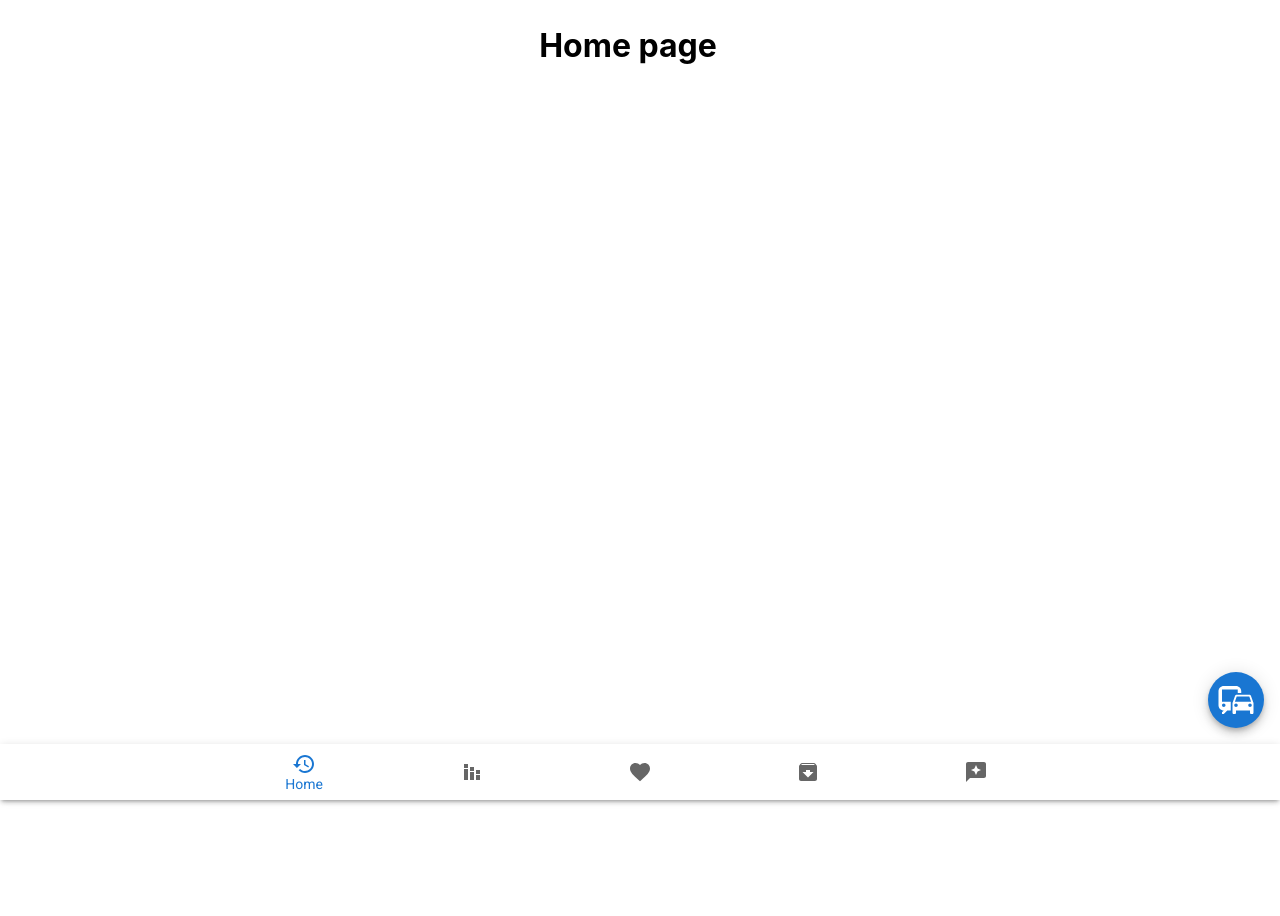
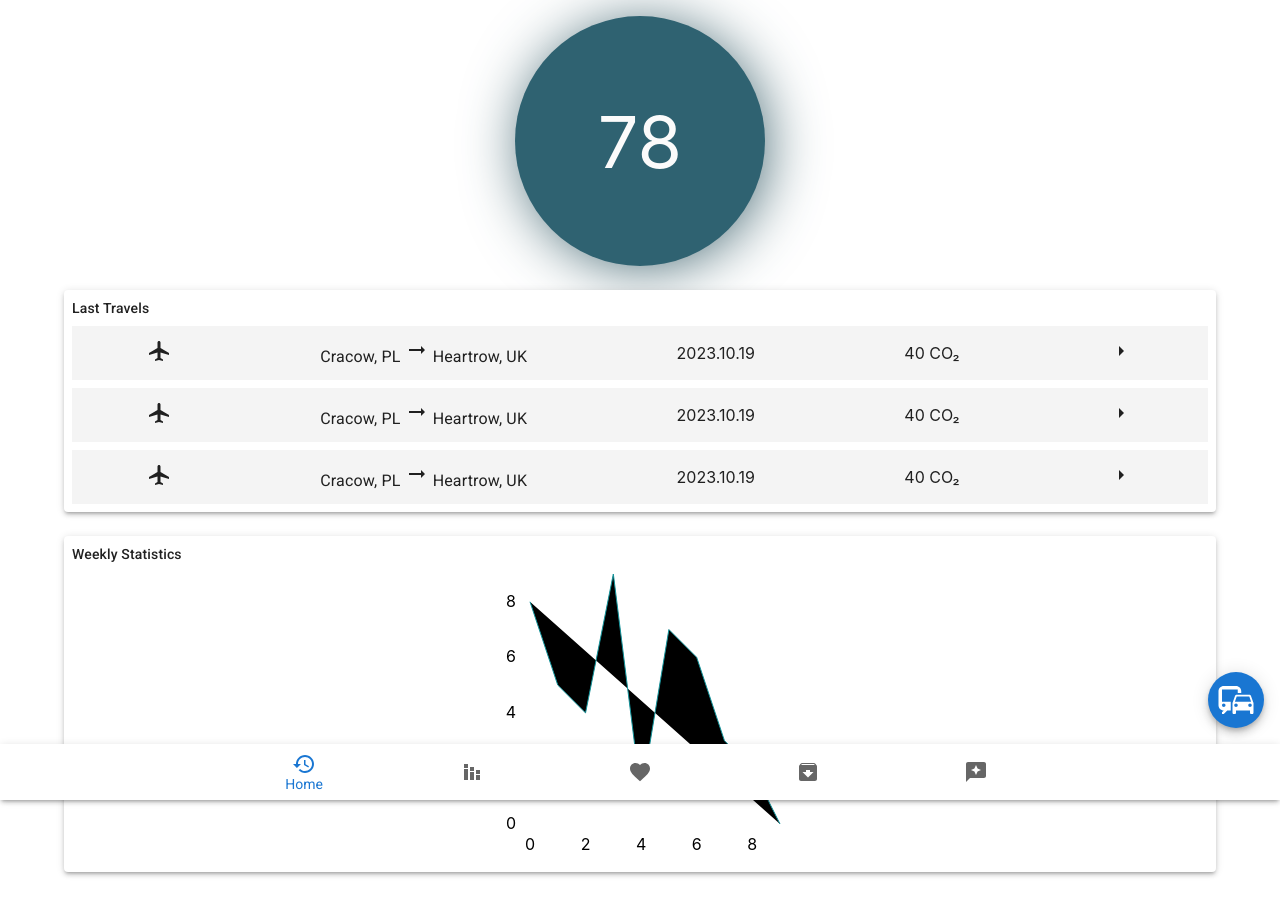
Before and after one commit to polszewsky/no-such-app, a React (Create React App) app: page / in a window 1280 px wide. Shown: the top 916 px of the page. Before the commit the page ends 800 px from the top, so only its background shows below. Built offline with nearby package versions, Linux system fonts and the light colour scheme.

Commit message:
Home start components

```diff
--- a/package.json
+++ b/package.json
@@ -18,6 +18,7 @@
     "react-redux": "^8.1.3",
     "react-router-dom": "5.3.4",
     "react-scripts": "5.0.1",
+    "react-vis": "^1.12.1",
     "web-vitals": "^2.1.4"
   },
   "devDependencies": {
--- a/src/App.js
+++ b/src/App.js
@@ -4,6 +4,7 @@ import Home from "./pages/Home";
 import {
   BottomNavigation,
   BottomNavigationAction,
+  Box,
   Container,
   Paper,
 } from "@mui/material";
@@ -46,6 +47,8 @@ export default function App() {
           <Home />
         </Route>
       </Switch>
+
+      <Box sx={{ minHeight: "74px" }} />
 
       <Paper
         sx={{ position: "fixed", bottom: 0, left: 0, right: 0 }}
--- a/src/pages/Home.js
+++ b/src/pages/Home.js
@@ -2,6 +2,9 @@ import { Grid } from "@mui/material";
 import CommuteIcon from "@mui/icons-material/Commute";
 import Fab from "@mui/material/Fab";
 import { Link } from "react-router-dom";
+import PointsIndex from "./home/PointsIndex";
+import LastTravels from "./home/LastTravels";
+import WeeklyDataCharts from "./home/WeeklyDataCharts";
 
 export default function Home() {
   return (
@@ -11,11 +14,15 @@ export default function Home() {
       direction="column"
       alignItems="center"
       justifyContent="center"
+      sx={{ paddingTop: "1rem" }}
     >
-      <h1 alignItems="center" style={{ marginTop: 50 }}>
-        Home page
-      </h1>
-      <Grid>
+      <PointsIndex />
+
+      <LastTravels />
+
+      <WeeklyDataCharts />
+
+      <Grid item>
         <Link to="/travel/add-travel">
           <Fab
             color="primary"
--- /dev/null
+++ b/src/pages/home/CommunityComparasion.js
@@ -0,0 +1,5 @@
+import React from "react";
+
+export default function CommunityComparasion() {
+  return <div>CommunityComparasion</div>;
+}
--- /dev/null
+++ b/src/pages/home/DidYouKnow.js
@@ -0,0 +1,5 @@
+import React from "react";
+
+export default function DidYouKnow() {
+  return <div>DidYouKnow</div>;
+}
--- /dev/null
+++ b/src/pages/home/LastTravelRecord.js
@@ -0,0 +1,37 @@
+import { Grid, Typography } from "@mui/material";
+import React from "react";
+import AirplanemodeActiveIcon from "@mui/icons-material/AirplanemodeActive";
+import { ArrowRight, ArrowRightAlt } from "@mui/icons-material";
+import { useHistory } from "react-router-dom/cjs/react-router-dom";
+
+export default function LastTravelRecord() {
+  const navigate = useHistory();
+
+  return (
+    <Grid
+      container
+      item
+      direction="row"
+      justifyContent="space-around"
+      alignItems="center"
+      sx={{
+        minHeight: "54px",
+        border: "0px solid #f8f8f8",
+        marginTop: "0.5rem",
+        background: "#f4f4f4",
+      }}
+    >
+      <Grid item>
+        <AirplanemodeActiveIcon />
+      </Grid>
+      <Grid item>
+        <Typography>Cracow, PL {<ArrowRightAlt />} Heartrow, UK</Typography>
+      </Grid>
+      <Grid item>2023.10.19</Grid>
+      <Grid item>40 CO₂</Grid>
+      <Grid item onClick={() => navigate.push("/travel/1")}>
+        <ArrowRight />
+      </Grid>
+    </Grid>
+  );
+}
--- /dev/null
+++ b/src/pages/home/LastTravels.js
@@ -0,0 +1,42 @@
+import { Grid, Paper, Typography } from "@mui/material";
+import React from "react";
+import LastTravelRecord from "./LastTravelRecord";
+
+export default function LastTravels() {
+  const lastTravels = [{ id: "ID1" }, { id: "ID2" }, { id: "ID3" }];
+
+  return (
+    <Grid
+      container
+      item
+      direction="row"
+      justifyContent="center"
+      alignItems="center"
+    >
+      <Grid item xs={12}>
+        <Paper sx={{ padding: "0.5rem" }} elevation={3}>
+          <Grid container item direction="row">
+            <Typography variant="body2" sx={{ fontWeight: 500 }}>
+              Last Travels
+            </Typography>
+          </Grid>
+          <Grid container item direction="row">
+            <Grid item xs={12}>
+              <Grid
+                container
+                item
+                direction="column"
+                justifyContent="center"
+                alignItems="center"
+              >
+                {lastTravels.map((tv) => (
+                  <LastTravelRecord travel={tv} />
+                ))}
+              </Grid>
+            </Grid>
+          </Grid>
+        </Paper>
+      </Grid>
+    </Grid>
+  );
+}
--- /dev/null
+++ b/src/pages/home/PointsIndex.js
@@ -0,0 +1,42 @@
+import styled from "@emotion/styled";
+import { Grid } from "@mui/material";
+import React from "react";
+
+const StyledCircle = styled("span")({
+  height: "250px",
+  width: "250px",
+  backgroundColor: "#2f6271",
+  borderRadius: "50%",
+
+  fontSize: "54pt",
+  color: "#fbfbfb",
+
+  /* its children will be flex items */
+  display: "flex",
+  /* place items in column */
+  flexDirection: "column",
+  /* center flex items horizontally */
+  alignItems: "center",
+  /* center all content vertically */
+  justifyContent: "center",
+
+  webkitBoxShadow: "4px 4px 63px -8px rgba(37,78,90, 1)",
+  mozBoxShadow: "4px 4px 63px -8px rgba(37,78,90, 1)",
+  boxShadow: "4px 4px 63px -8px rgba(37,78,90, 1)",
+});
+
+export default function PointsIndex() {
+  return (
+    <Grid
+      container
+      item
+      direction="row"
+      justifyContent="center"
+      alignItems="center"
+    >
+      <Grid item>
+        <StyledCircle>78</StyledCircle>
+      </Grid>
+    </Grid>
+  );
+}
--- /dev/null
+++ b/src/pages/home/WeeklyDataCharts.js
@@ -0,0 +1,62 @@
+import { Grid, Paper, Typography } from "@mui/material";
+import React from "react";
+import {
+  HorizontalGridLines,
+  LineSeries,
+  VerticalGridLines,
+  XAxis,
+  XYPlot,
+  YAxis,
+} from "react-vis";
+
+export default function WeeklyDataCharts() {
+  const data = [
+    { x: 0, y: 8 },
+    { x: 1, y: 5 },
+    { x: 2, y: 4 },
+    { x: 3, y: 9 },
+    { x: 4, y: 1 },
+    { x: 5, y: 7 },
+    { x: 6, y: 6 },
+    { x: 7, y: 3 },
+    { x: 8, y: 2 },
+    { x: 9, y: 0 },
+  ];
+
+  return (
+    <Grid
+      container
+      item
+      direction="row"
+      justifyContent="center"
+      alignItems="center"
+    >
+      <Grid item xs={12}>
+        <Paper sx={{ padding: "0.5rem" }} elevation={3}>
+          <Grid container item direction="row">
+            <Typography variant="body2" sx={{ fontWeight: 500 }}>
+              Weekly Statistics
+            </Typography>
+          </Grid>
+          <Grid
+            container
+            item
+            direction="row"
+            justifyContent="center"
+            alignItems="center"
+          >
+            <Grid item>
+              <XYPlot height={300} width={300}>
+                <VerticalGridLines />
+                <HorizontalGridLines />
+                <XAxis />
+                <YAxis />
+                <LineSeries data={data} />
+              </XYPlot>
+            </Grid>
+          </Grid>
+        </Paper>
+      </Grid>
+    </Grid>
+  );
+}
```
Also changed, not shown: 1 other file (tests, documents, lock files or other folders).
